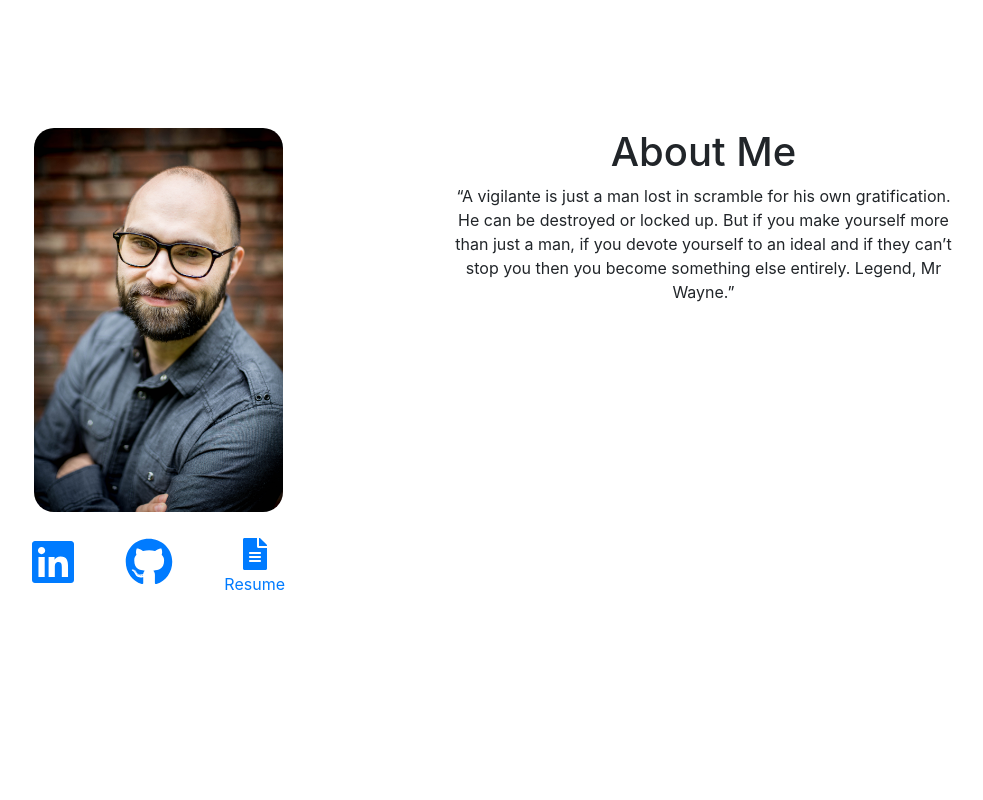
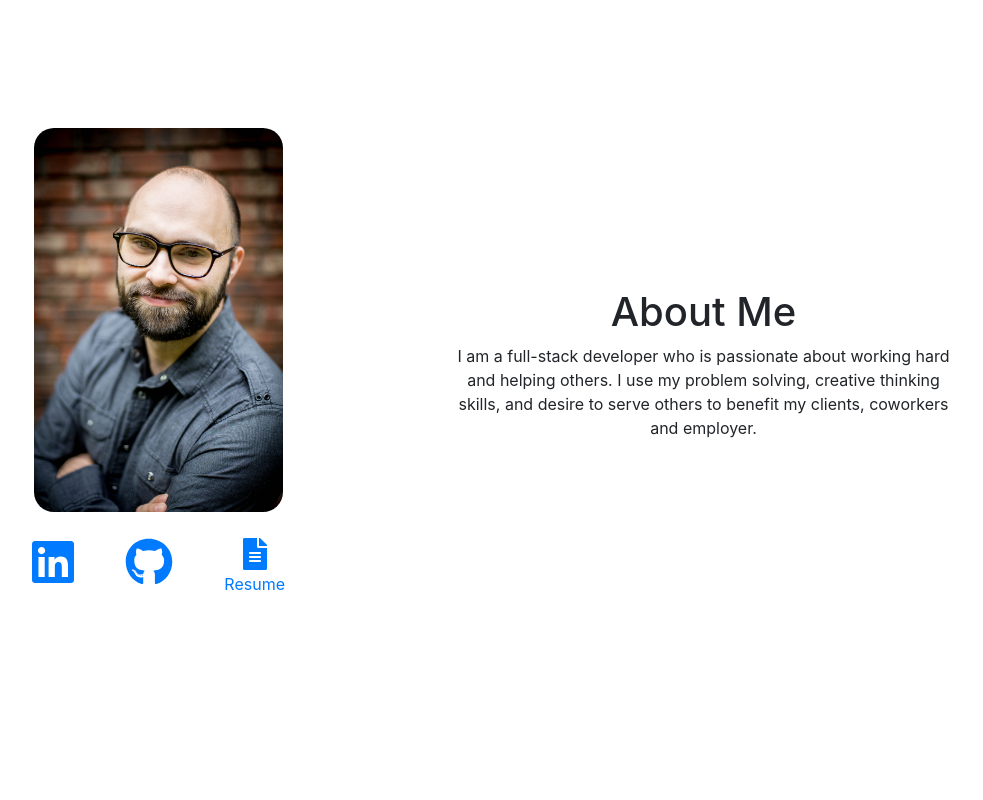
Before and after one commit to stdenisj/stdenisj.github.io, a React (Create React App) app: page / in a window 1280 px wide. Shown: the part 800-1600 px from the top of the page, without its empty margins (209-1192 px from the left). Built offline with nearby package versions, Linux system fonts and the light colour scheme.

Commit message:
updated about me section and splash page text styling

```diff
--- a/src/components/AboutMe.jsx
+++ b/src/components/AboutMe.jsx
@@ -17,14 +17,12 @@ export default function AboutMe() {
                     </Row>
                         <Contact />
                </Col>
-               <Col style={{ justifyContent: 'center' }} lg={ true }>
+               <Col style={{ justifyContent: 'center', paddingTop: '20vh' }} lg={ true }>
                     <h1> About Me </h1>
-
                     <p>
-                        “A vigilante is just a man lost in scramble for his own gratification.
-                        He can be destroyed or locked up. But if you make yourself more than just a man,
-                        if you devote yourself to an ideal and if they can’t stop you then you become something else entirely.
-                        Legend, Mr Wayne.”
+                        I am a full-stack developer who is passionate about working hard and helping others.
+                        I use my problem solving, creative thinking skills, and desire to serve others to
+                        benefit my clients, coworkers and employer.
                     </p>
                 </Col>
             </Row>
--- a/src/components/SplashPage.jsx
+++ b/src/components/SplashPage.jsx
@@ -16,7 +16,7 @@ export default function SplashPage() {
 
     const divStyle ={
         marginTop: '10vh',
-        padding: '10px',
+        padding: '5px',
         justifyContent: 'center',
         backgroundColor: 'rgb(200, 200, 200, 0.2',
         borderRadius: '5px',
```
